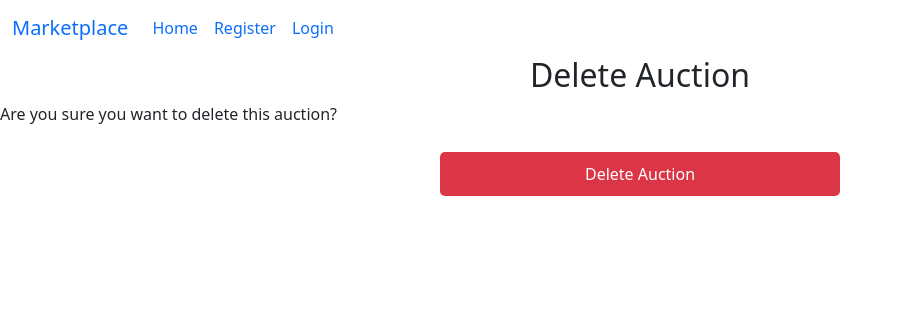
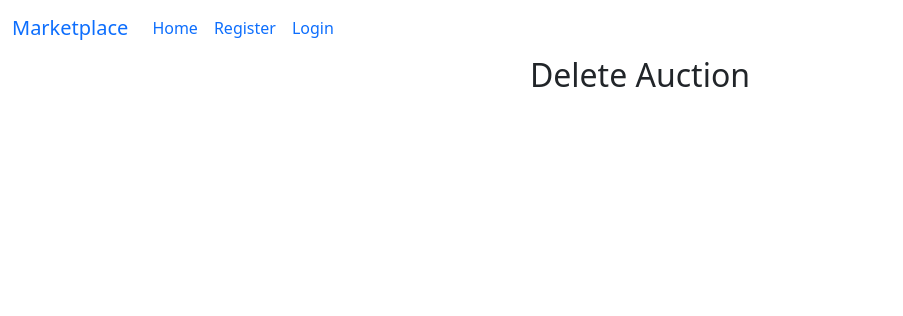
Before and after one commit to nchimunyascripts/auction-marketplace, a Flask app: template templates/delete_auction.html in a window 1280 px wide. Shown: the top 316 px of the page, without its empty margins (0-903 px from the left). Run offline with Flask 3, Linux system fonts and the light colour scheme; the template is opened without the code that fills it, so the values that code supplies are empty.

Commit message:
delete item fix

```diff
--- a/app.py
+++ b/app.py
@@ -169,7 +169,7 @@ def place_bid(auction_id):
     user_id = session['user_id']
 
     if not auction:
-        return render_template('place_bid.html', error='Auction not found')
+        return render_template('place_bid.html', error='Auction not found', description=auction.description)
 
     highest_bid = Bid.query.filter_by(auction_id=auction_id).order_by(Bid.amount.desc()).first()
 
@@ -177,10 +177,10 @@ def place_bid(auction_id):
         bid_amount = request.form.get('bid_amount')
 
         if not bid_amount or float(bid_amount) <= auction.initial_bid:
-            return render_template('place_bid.html', auction_id=auction_id, error='Invalid bid amount')
+            return render_template('place_bid.html', auction_id=auction_id, error='Invalid bid amount', description=auction.description)
 
         if highest_bid and float(bid_amount) <= highest_bid.amount:
-            return render_template('place_bid.html', auction_id=auction_id, error='Bid amount must be higher than the current highest bid')
+            return render_template('place_bid.html', auction_id=auction_id, error='Bid amount must be higher than the current highest bid', description=auction.description)
 
         # Create bid object
         bid = Bid(auction_id=auction_id, user_id=user_id, amount=bid_amount)
@@ -189,9 +189,9 @@ def place_bid(auction_id):
         db.session.add(bid)
         db.session.commit()
 
-        return render_template('place_bid.html', auction_id=auction_id, user_id=user_id)
+        return render_template('place_bid.html', auction_id=auction_id, user_id=user_id, description=auction.description)
 
-    return render_template('place_bid.html', auction_id=auction_id, user_id=user_id)
+    return render_template('place_bid.html', auction_id=auction_id, user_id=user_id,description=auction.description)
 
 @app.route('/auctions/<int:auction_id>', methods=['GET', 'POST'])
 @login_required
@@ -214,17 +214,21 @@ def update_auction(auction_id):
 
     return render_template('update_auction.html', auction=auction, auction_id=auction_id)
 
-@app.route('/auctions/<int:auction_id>/delete', methods=['POST'])
+@app.route('/auctions/<int:auction_id>/delete', methods=['POST', 'DELETE'])
 @login_required
 def delete_auction(auction_id):
-    auction = Auction.query.get(auction_id)
-    if not auction:
-        return render_template('delete_auction.html', error='Auction not found')
+    if request.method == 'POST' or request.method == 'DELETE':
+        auction = Auction.query.get(auction_id)
+        if not auction:
+            return render_template('delete_auction.html', error='Auction not found')
 
-    db.session.delete(auction)
-    db.session.commit()
+        db.session.delete(auction)
+        db.session.commit()
 
-    return render_template('delete_auction.html', message='Auction deleted successfully')
+        return render_template('delete_auction.html', message='Auction deleted successfully')
+
+    # Handle other HTTP methods if needed
+    # return redirect(url_for('some_other_route'))
 
 @app.route('/logout')
 def logout():
--- a/static/css/styles.css
+++ b/static/css/styles.css
@@ -5,12 +5,15 @@ body {
     padding: 0;
   }
 
-  form{
+  .form{
     display: flex;
     flex-direction: column;
     justify-content: center;
     align-items: center;
+    margin: 0 auto;
+    max-width: 400px;
   }
+
   h2 {
     margin-top: 0;
     text-align: center;
@@ -22,6 +25,7 @@ body {
     text-align: center;
     margin-top: 10px;
   }
+
 .infor-messages{
   display: flex;
   flex-direction: column;
@@ -29,6 +33,7 @@ body {
   align-items: center;
   margin-bottom: 20px;
 }
+
   label {
     display: block;
     margin-bottom: 5px;
@@ -43,6 +48,7 @@ body {
     border-radius: 3px;
     outline: #ddd;
   }
+
   .link-cards > a{
     display: flex;
     justify-content: center;
@@ -91,15 +97,8 @@ body {
     height: 35px;
   }
 
-  /* Specific styles for update_auction.html */
-  form {
-    /* Center the form for better presentation */
-    margin: 0 auto;
-    max-width: 400px;
-  }
-
   /* Specific styles for delete_auction.html */
-  button, .button {
+.button, .update_btn {
     display: block;
     padding: 10px;
     width: 100%;
@@ -107,10 +106,18 @@ body {
     border: none;
     border-radius: 5px;
     cursor: pointer;
-    /* width: 250px; */
     margin-top: 10px !important;
     border-radius: 5px !important;
     background-color: #dc3545;
+  }
+  .update_btn{
+    display: inline;
+    background-color: #ffc107;
+    border-radius: #ffc107;
+    color: black;
+    font-weight: 500;
+    text-decoration: none;
+    text-align: center;
   }
   .button{
     display: block;
--- a/templates/delete_auction.html
+++ b/templates/delete_auction.html
@@ -3,18 +3,13 @@
 {% block content %}
   <h2>Delete Auction</h2>
   {% if error %}
-  <div class="alert alert-danger" width="450px" role="alert">
+  <div class="alert alert-danger" style="width: 450px; margin: 0 auto; text-align: center;" role="alert">
     {{ error }}
   </div>
 {% endif %}
 {% if message %}
-  <div class="alert alert-success" width="450px" role="alert">
+  <div class="alert alert-success" style="width: 450px; margin: 0 auto; text-align: center;" role="alert">
     {{ message }}
   </div>
 {% endif %}
-  <p>Are you sure you want to delete this auction?</p>
-  <form action="{{ url_for('delete_auction', auction_id=auction_id) }}" method="post">
-    <input type="hidden" name="_method" value="post">
-    <button type="submit">Delete Auction</button>
-  </form>
 {% endblock %}
--- a/templates/login.html
+++ b/templates/login.html
@@ -6,20 +6,20 @@ User Login
 <h2 class="mt-4">User Login</h2>
 {% with messages = get_flashed_messages() %}
     {% if messages %}
-      <div class="alert alert-danger">
+      <div class="alert alert-danger mb-3" style="width: 450px; margin: 0 auto; text-align: center;">
         {% for message in messages %}
           {{ message }}
         {% endfor %}
       </div>
     {% endif %}
 {% endwith %}
-<form action="{{ url_for('login') }}" method="post">
+<form action="{{ url_for('login') }}" class="form" method="post">
 
   <input type="text" class="mb-2" id="username" placeholder="Username" name="username" required>
 
   <input type="password" placeholder="Password" id="password" name="password" required>
 
-  <button type="submit">Login</button>
+  <button type="submit" class="button">Login</button>
 </form>
 <p class="msg">Don't have an account? <a href="{{ url_for('register') }}">Register</a></p>
 {% endblock %}
```
Also changed, not shown: templates/create_auction.html (+5 -5 lines), templates/list_auctions.html (+6 -4 lines), templates/place_bid.html (+9 -4 lines), templates/profile.html (+14 -14 lines), templates/register.html (+4 -4 lines), templates/update_auction.html (+4 -4 lines), instance/auction.db, static/js/app.js (line endings or trailing spaces), 7 other files.
